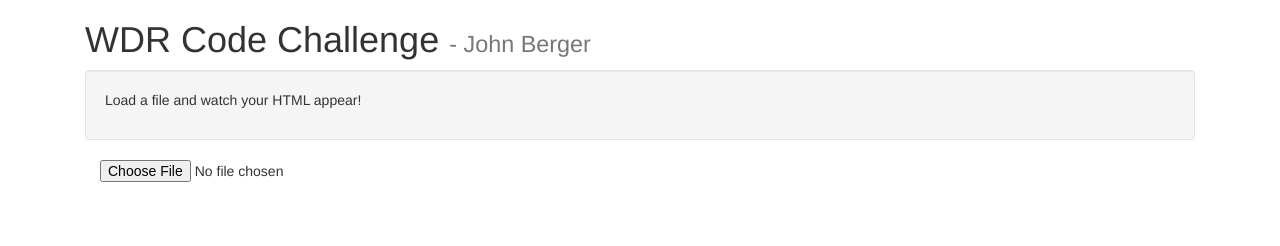
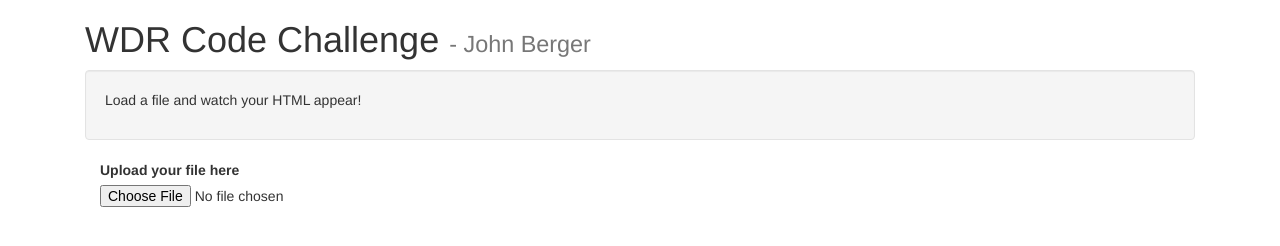
Before and after one commit to johnmberger/wrd-code-challenge, a plain HTML site: page src/index.html in a window 1280 px wide. Drawn offline with nearby package versions, Linux system fonts and the light colour scheme.

Commit message:
added label for file upload

```diff
--- a/src/index.html
+++ b/src/index.html
@@ -18,6 +18,7 @@
         </p>
       </div>
       <div class="col-md-12">
+        <label for="upload">Upload your file here</label>
         <input type="file" id="upload">
       </div>
     </div>
```
